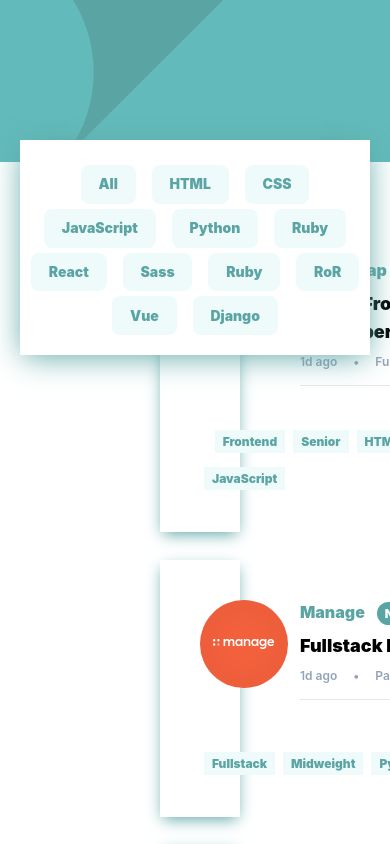
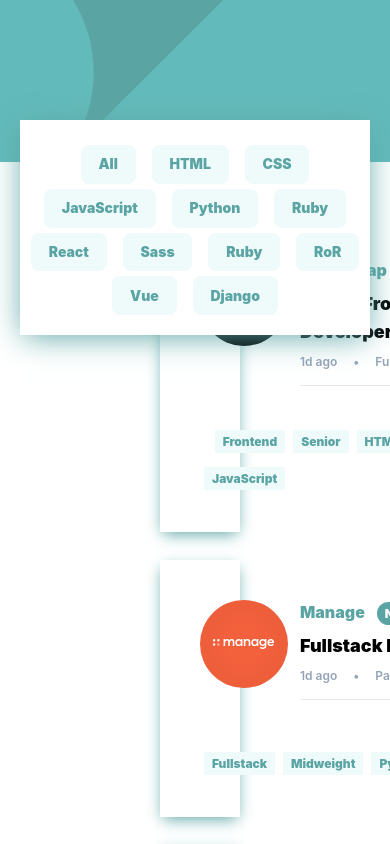
Before and after one commit to Elio1995/static-job-listings-master, a React (Vite) app: page / in a window 390 px wide. Shown: the top 844 px of the page. Built offline with nearby package versions, Linux system fonts and the light colour scheme.

Commit message:
Adding some styling changes

```diff
--- a/src/App.css
+++ b/src/App.css
@@ -128,24 +128,15 @@
 
 @media screen and (max-width: 440px) {
   .filterDiv {
-    position: absolute;
-    top: 120px;
-    left: 20px;
-    right: 20px;
+    top: 100px;
   }
   .jobList {
-    margin-top: 165px;
+    margin-top: 150px;
   }
 }
 @media screen and (max-width: 397px) {
-  .filterDiv {
-    position: absolute;
-    top: 120px;
-    left: 20px;
-    right: 20px;
-  }
   .jobList {
-    margin-top: 220px;
+    margin-top: 210px;
   }
 }
 @media screen and (max-width: 375px) {
@@ -154,12 +145,6 @@
     padding: 25px;
   }
   .filterDiv {
-    position: absolute;
-    top: 120px;
-    left: 20px;
-    right: 20px;
-  }
-  .jobList {
-    margin-top: 230px;
+    top: 90px;
   }
 }
```
